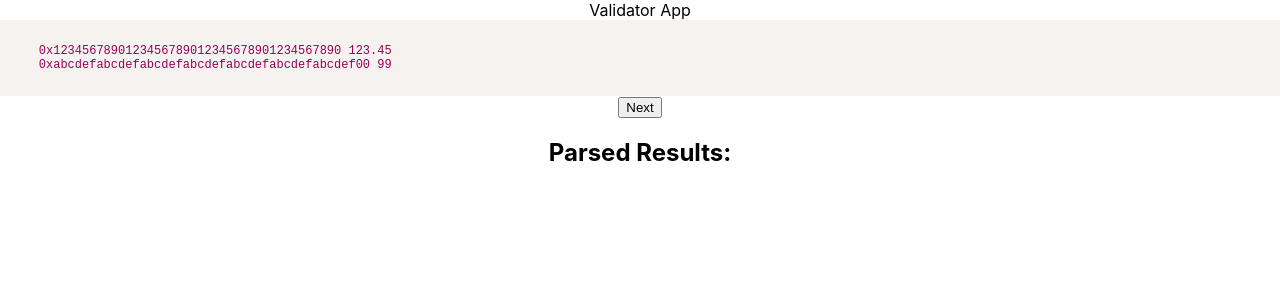
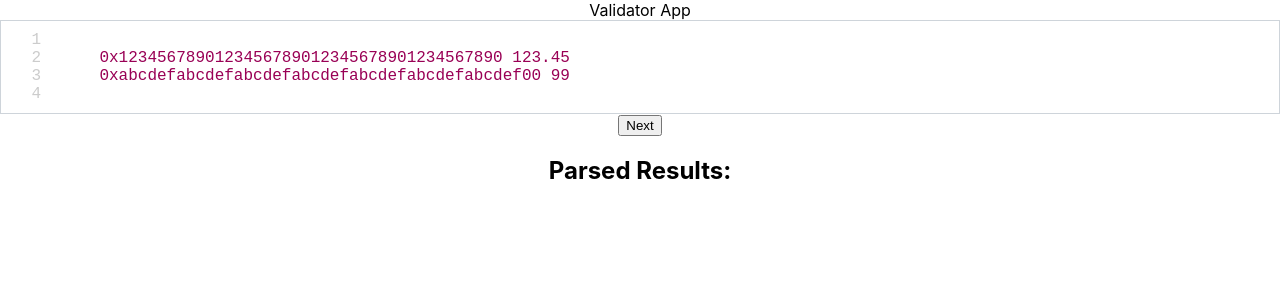
Before and after one commit to brij1728/react-validator, a React (Create React App) app: page / in a window 1280 px wide. Shown: the top 300 px of the page. Built offline with nearby package versions, Linux system fonts and the light colour scheme.

Commit message:
feat: add line numbers to ReactEditor and refactor styles
- Add line numbers to the code display in ReactEditor component
- Refactor styles to a separate CSS file for cleaner code structure
- Update the styling for the editor and textarea for better UI

```diff
--- a/src/components/ReactEditor/ReactEditor.tsx
+++ b/src/components/ReactEditor/ReactEditor.tsx
@@ -1,7 +1,8 @@
+import "./styles.css";
+
 import "prismjs/themes/prism.css";
 
 import Editor from "react-simple-code-editor";
-// Importing the bundled version
 import Prism from "prismjs";
 
 interface ReactEditorProps {
@@ -11,7 +12,13 @@ interface ReactEditorProps {
 
 export const ReactEditor: React.FC<ReactEditorProps> = ({ code, setCode }) => {
   const handleHighlight = (code: string) => {
-    return Prism.highlight(code, Prism.languages.javascript, "javascript");
+    return Prism.highlight(code, Prism.languages.javascript, "javascript")
+      .split("\n")
+      .map(
+        (line: string, i: number) =>
+          `<span class='editorLineNumber'>${i + 1}</span>${line}`
+      )
+      .join("\n");
   };
 
   return (
@@ -20,10 +27,10 @@ export const ReactEditor: React.FC<ReactEditorProps> = ({ code, setCode }) => {
       onValueChange={(code) => setCode(code)}
       highlight={handleHighlight}
       padding={10}
+      textareaId="codeArea"
+      className="editor"
       style={{
         fontFamily: '"Fira code", "Fira Mono", monospace',
-        fontSize: 12,
-        backgroundColor: "#f5f2f0",
       }}
     />
   );
--- /dev/null
+++ b/src/components/ReactEditor/styles.css
@@ -0,0 +1,21 @@
+.editor {
+  counter-reset: line;
+  border: 1px solid #ced4da;
+}
+
+.editor #codeArea {
+  padding-left: 60px !important;
+}
+
+.editor pre {
+  padding-left: 60px !important;
+}
+
+.editor .editorLineNumber {
+  position: absolute;
+  left: 0px;
+  color: #cccccc;
+  text-align: right;
+  width: 40px;
+  font-weight: 100;
+}
```
